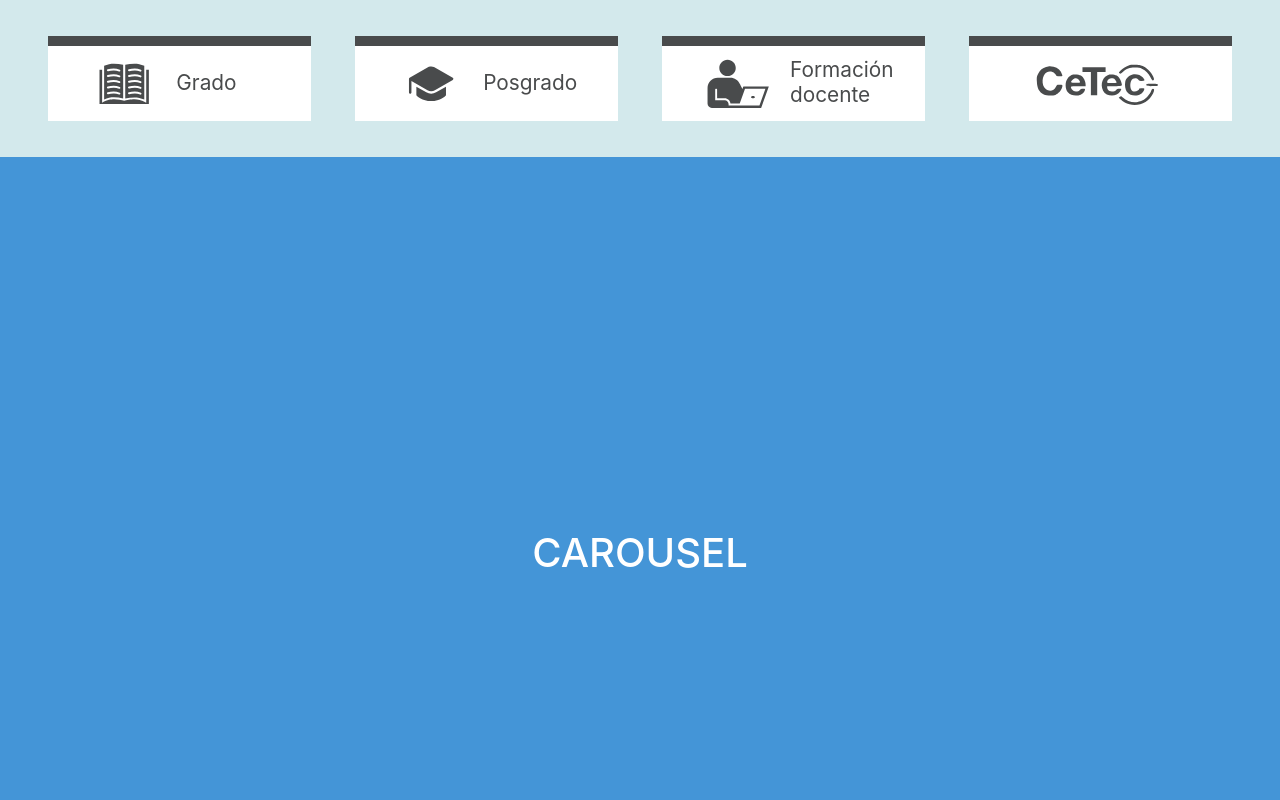
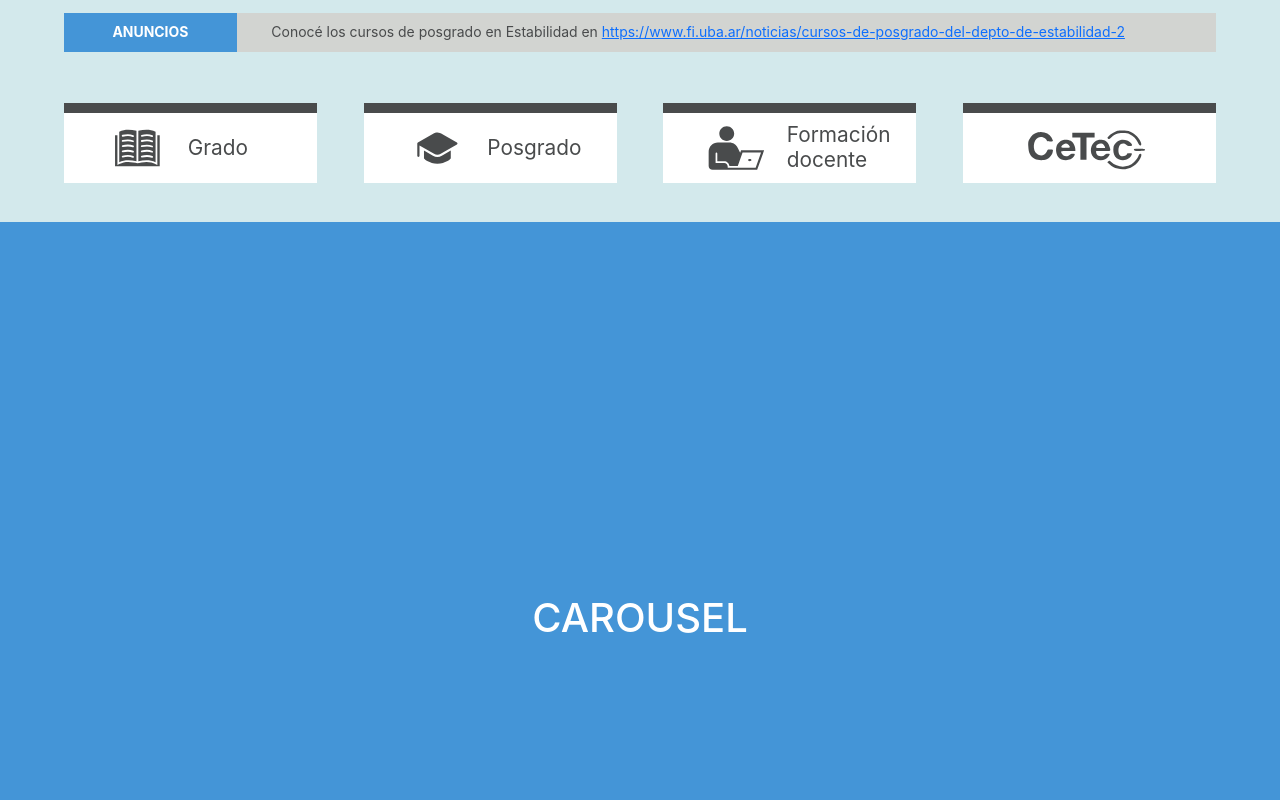
Before and after one commit to collazomanuel/campus-landing, a JavaScript app: page / in a window 1280 px wide. Shown: the top 800 px of the page. Built offline with nearby package versions, Linux system fonts and the light colour scheme.

Commit message:
eighth commit

```diff
--- a/src/App.css
+++ b/src/App.css
@@ -6,6 +6,7 @@
     --clr-4: #4495d7;
     --clr-5: #f7a600;
     --clr-6: #98d32b;
+    --clr-7: #d2d4d1;
 }
 
 .top-part {
@@ -38,17 +39,43 @@
 
 
 svg {
-    padding: 5% 5% 5% 5%;
-
+    padding: 5%;
 }
 
-.button-container {
+.adverts-container {
+    width: 100%;
+    font-size: calc(5px + 0.7vw);
+    display: flex;
+    flex-direction: row;
+    padding: 1% 5%;
+}
+
+.adverts-title {
+    float: left;
+    width: 15%;
+    color: var(--clr-1);
+    background-color: var(--clr-4);
+    padding: 0.80%;
+    font-weight: bold;
+    text-align: center;
+}
+
+.adverts-content {
+    float: right;
+    width: 85%;
+    color: var(--clr-3);
+    background-color: var(--clr-7);
+    padding: 0.80%;
+    padding-left: 3%;
+}
+
+.buttons-container {
     width: 100%;
     display: flex;
     flex-direction: row;
     justify-content: space-evenly;
-    grid-gap: 2%;
-    padding: 2% 3% 2% 3%;
+    grid-gap: 4%;
+    padding: 3% 5% 3% 5%;
     height: calc(11vw + 2vmin);
 }
 
@@ -83,7 +110,6 @@ svg {
     width: 100%;
     display: inline-flex;
     cursor: pointer;
-    margin: 10px;
     text-decoration: none;
     border-top: 10px solid var(--clr-3);
     font-weight: 400;
--- a/src/components/Menu.js
+++ b/src/components/Menu.js
@@ -6,11 +6,21 @@ import MenuButton from './MenuButton'
 const Menu = () => {
 
   return (
-    <div className='middle-part button-container'>
-      <MenuButton type='Book' text='Grado' />
-      <MenuButton type='Hat' text='Posgrado' />
-      <MenuButton type='Teacher' text='Formación docente' />
-      <MenuButton type='Cetec' text='Cetec' />
+    <div className='middle-part'>
+      <div className='adverts-container'>
+        <div className='adverts-title'>
+          ANUNCIOS
+        </div>
+        <div className='adverts-content'>
+          Conocé los cursos de posgrado en Estabilidad en <a href='/'>https://www.fi.uba.ar/noticias/cursos-de-posgrado-del-depto-de-estabilidad-2</a>
+        </div>
+      </div>
+      <div className='buttons-container'>
+        <MenuButton type='Book' text='Grado' />
+        <MenuButton type='Hat' text='Posgrado' />
+        <MenuButton type='Teacher' text='Formación docente' />
+        <MenuButton type='Cetec' text='Cetec' />
+      </div>
     </div>
   )
 }
```
Also changed, not shown: src/components/MenuButton.js (line endings or trailing spaces).
